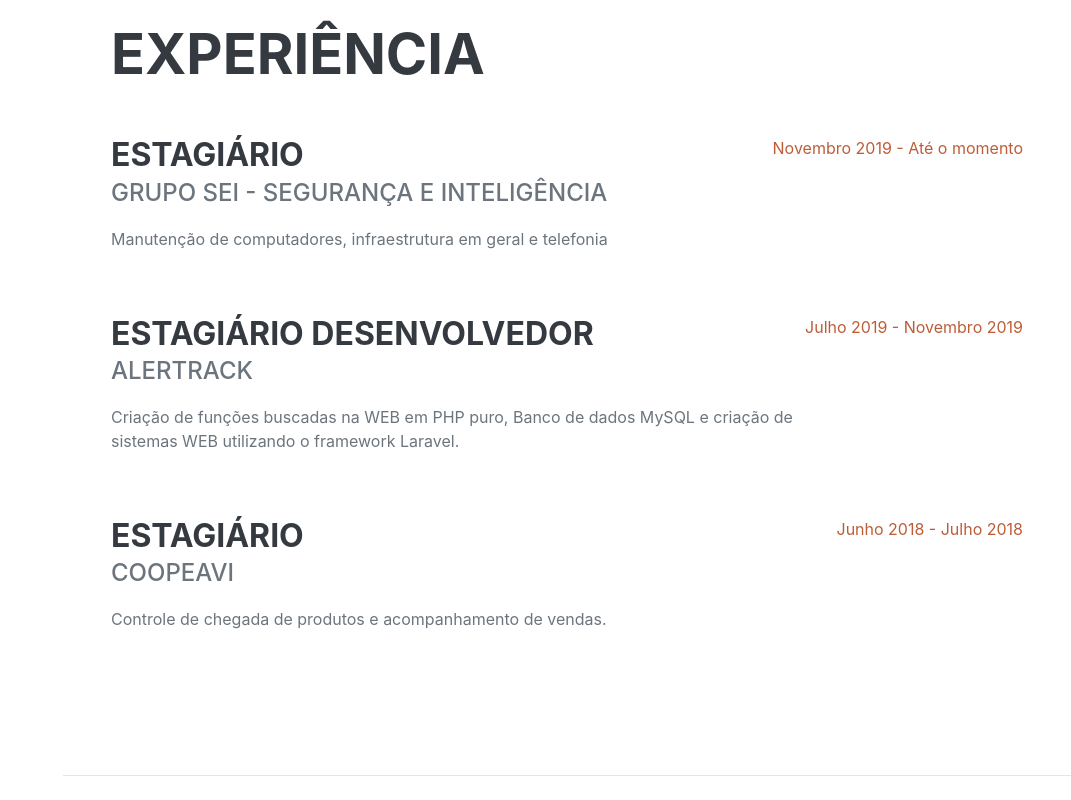
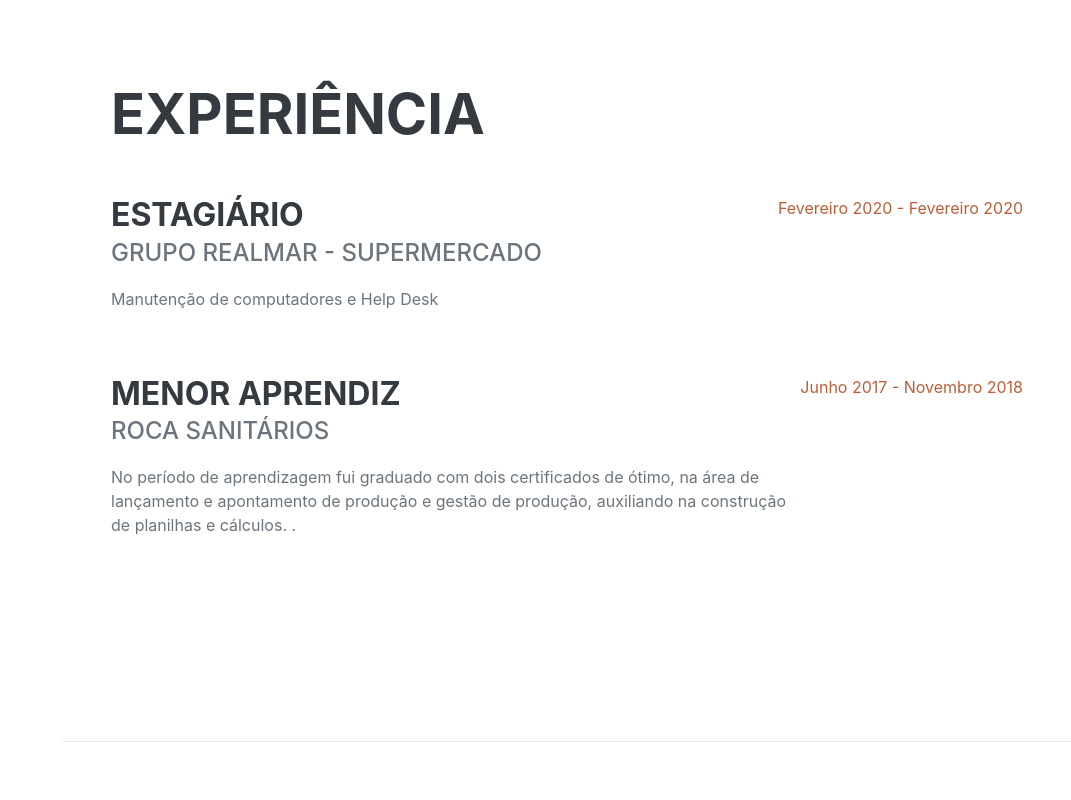
Before and after one commit to GustavoLaubeSchwartz/Curriculo-Gustavo, a website: page index.html in a window 1280 px wide. Shown: the part 860-1660 px from the top of the page, without its empty margins (209-1280 px from the left). Drawn offline with nearby package versions, Linux system fonts and the light colour scheme; a web font is replaced by a local one.

Commit message:
Adicionando arquivos

```diff
--- a/index.html
+++ b/index.html
@@ -38,10 +38,10 @@
             <section class="resume-section" id="sobre">
                 <div class="resume-section-content">
                     <h1 class="mb-0">
-                        Ghabriel <span class="text-primary">Schiffelbein Fiorotti</span>
+                        Gustavo <span class="text-primary">Laube Schwartz</span>
                     </h1>
                     <div class="subheading mb-5">
-                        Rua dos Ipês 312, Santa Luzia, Serra - ES, Cond. Reserva do Parque - (27) 99654-6441 -
+                        Rua cristovão colombo 90, São Diogo II, Serra - ES, Cond. Aruba - (27) 99898-5897 -
                         <a href="mailto:gustavolaube2009@hotmail.com">gustavolaube2009@hotmail.com</a>
                     </div>
                     <p class="lead mb-5">Eu sou uma pessoa muito educada, que sabe lidar com os objetivos propostos, sendo sempre efetivo. Além disso, possuo uma grande facilidade em aquisição de conhecimento, sendo curioso e saber realmente como tudo funciona.</p>
@@ -61,28 +61,19 @@
                     <div class="d-flex flex-column flex-md-row justify-content-between mb-5">
                         <div class="flex-grow-1">
                             <h3 class="mb-0">Estagiário</h3>
-                            <div class="subheading mb-3">Grupo SEI - Segurança e Inteligência</div>
-                            <p>Manutenção de computadores, infraestrutura em geral e telefonia</p>
+                            <div class="subheading mb-3">Grupo Realmar - Supermercado</div>
+                            <p>Manutenção de computadores e Help Desk</p>
                         </div>
-                        <div class="flex-shrink-0"><span class="text-primary"> Novembro 2019 - Até o momento</span></div>
+                        <div class="flex-shrink-0"><span class="text-primary"> Fevereiro 2020 - Fevereiro 2020 </span></div>
                     </div>
                     <div class="d-flex flex-column flex-md-row justify-content-between mb-5">
                         <div class="flex-grow-1">
-                            <h3 class="mb-0">Estagiário desenvolvedor</h3>
-                            <div class="subheading mb-3">Alertrack</div>
-                            <p>Criação de funções buscadas na WEB em PHP puro, Banco de dados MySQL e criação de sistemas WEB utilizando o framework Laravel.</p>
+                            <h3 class="mb-0">Menor Aprendiz</h3>
+                            <div class="subheading mb-3">Roca Sanitários </div>
+                            <p>No período de aprendizagem fui graduado com dois certificados de ótimo, na área de lançamento e apontamento de produção e gestão de produção, auxiliando na construção de planilhas e cálculos. .</p>
                         </div>
-                        <div class="flex-shrink-0"><span class="text-primary">Julho 2019 - Novembro 2019</span></div>
+                        <div class="flex-shrink-0"><span class="text-primary">Junho 2017 - Novembro 2018</span></div>
                     </div>
-                    <div class="d-flex flex-column flex-md-row justify-content-between mb-5">
-                        <div class="flex-grow-1">
-                            <h3 class="mb-0">Estagiário</h3>
-                            <div class="subheading mb-3">Coopeavi</div>
-                            <p>Controle de chegada de produtos e acompanhamento de vendas.</p>
-                        </div>
-                        <div class="flex-shrink-0"><span class="text-primary">Junho 2018 - Julho 2018</span></div>
-                    </div>
-                </div>
             </section>
             <hr class="m-0" />
             <!-- Escolaridade -->
```
